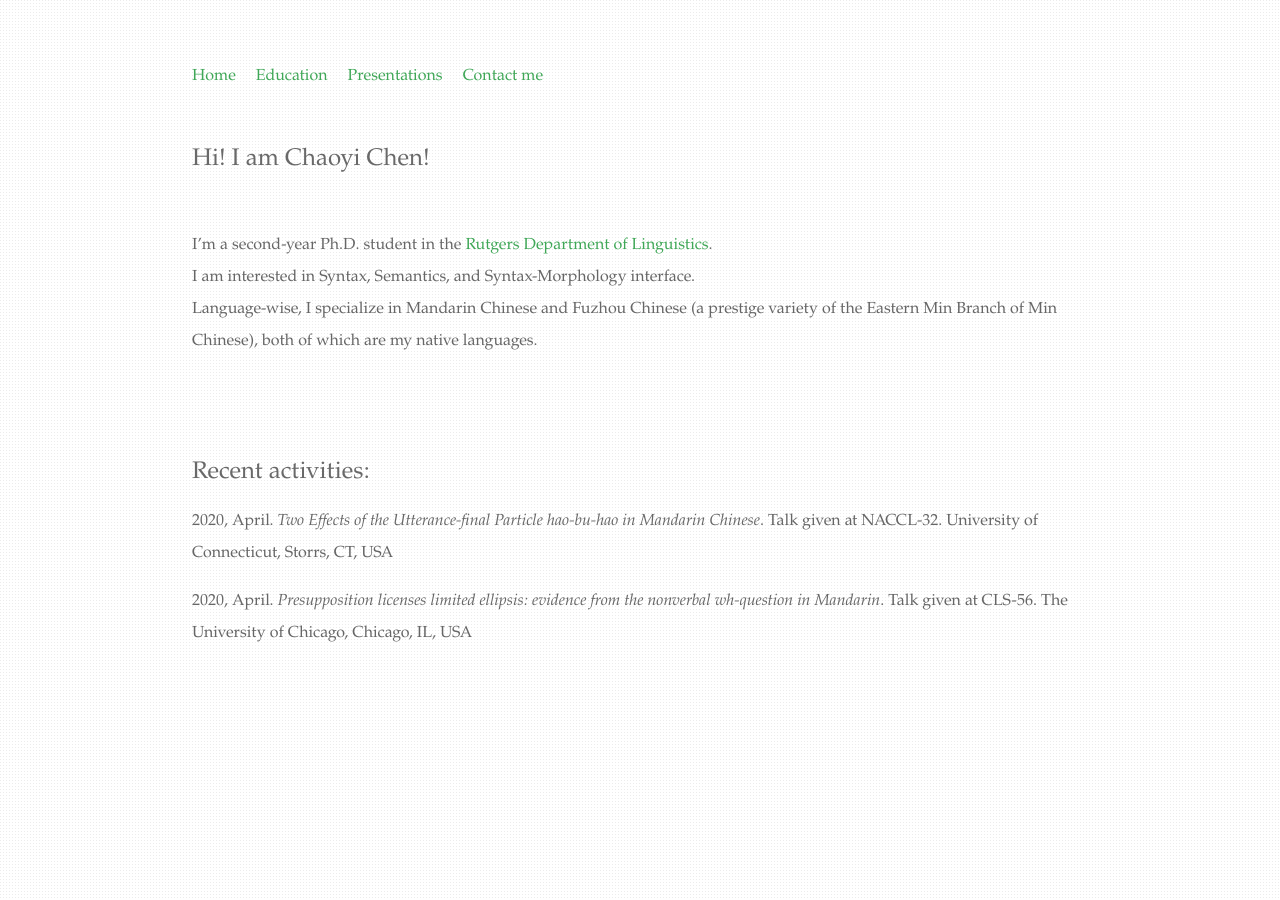
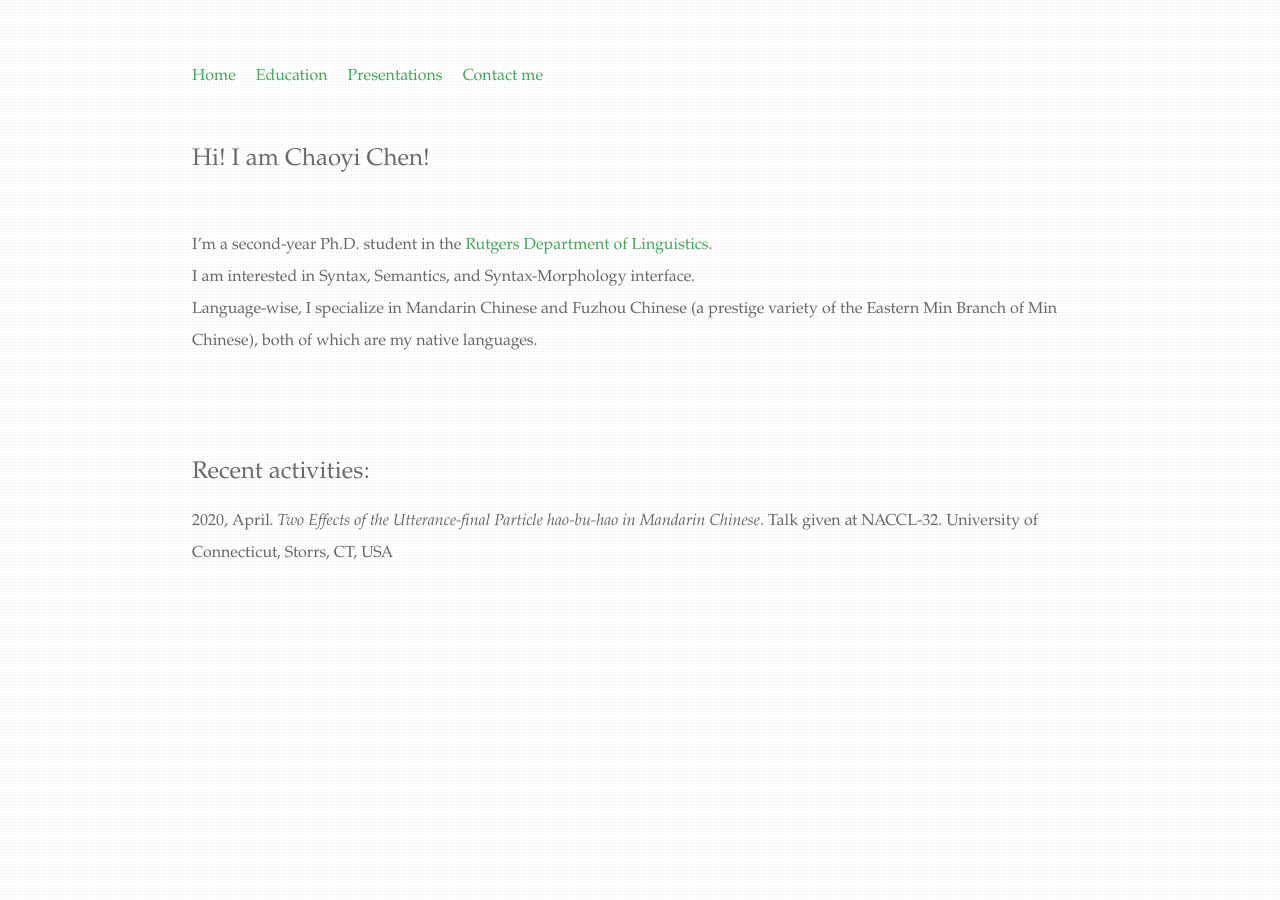
Before and after one commit to chaoyichen71/chaoyichen71.github.io, a Jekyll site: the page built from index.html, in a window 1280 px wide. Built offline with Jekyll 4.4.1, drawn with Linux system fonts in a browser that asks for light colours.

Commit message:
Update index.html

```diff
--- a/index.html
+++ b/index.html
@@ -14,5 +14,4 @@ title: Chaoyi Chen (陈超逸)
 		<div class="blurb">
 			<h2>Recent activities:</h2>
 			<p>2020, April. <i>Two Effects of the Utterance-final Particle hao-bu-hao in Mandarin Chinese</i>. Talk given at NACCL-32. University of Connecticut, Storrs, CT, USA</p>
-                        <p>2020, April. <i>Presupposition licenses limited ellipsis: evidence from the nonverbal wh-question in Mandarin</i>. Talk given at CLS-56. The University of Chicago, Chicago, IL, USA</p>
 </div>
```
